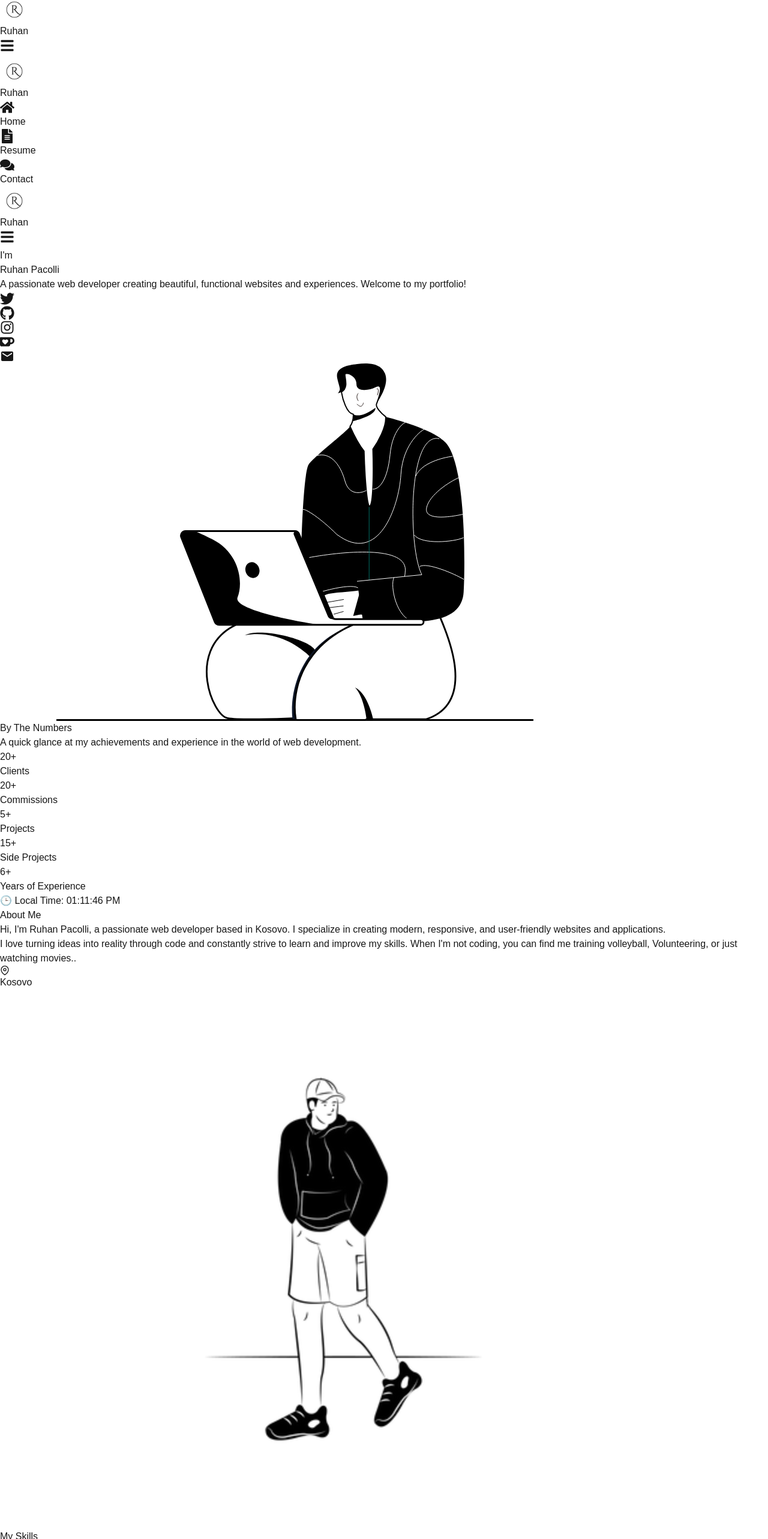
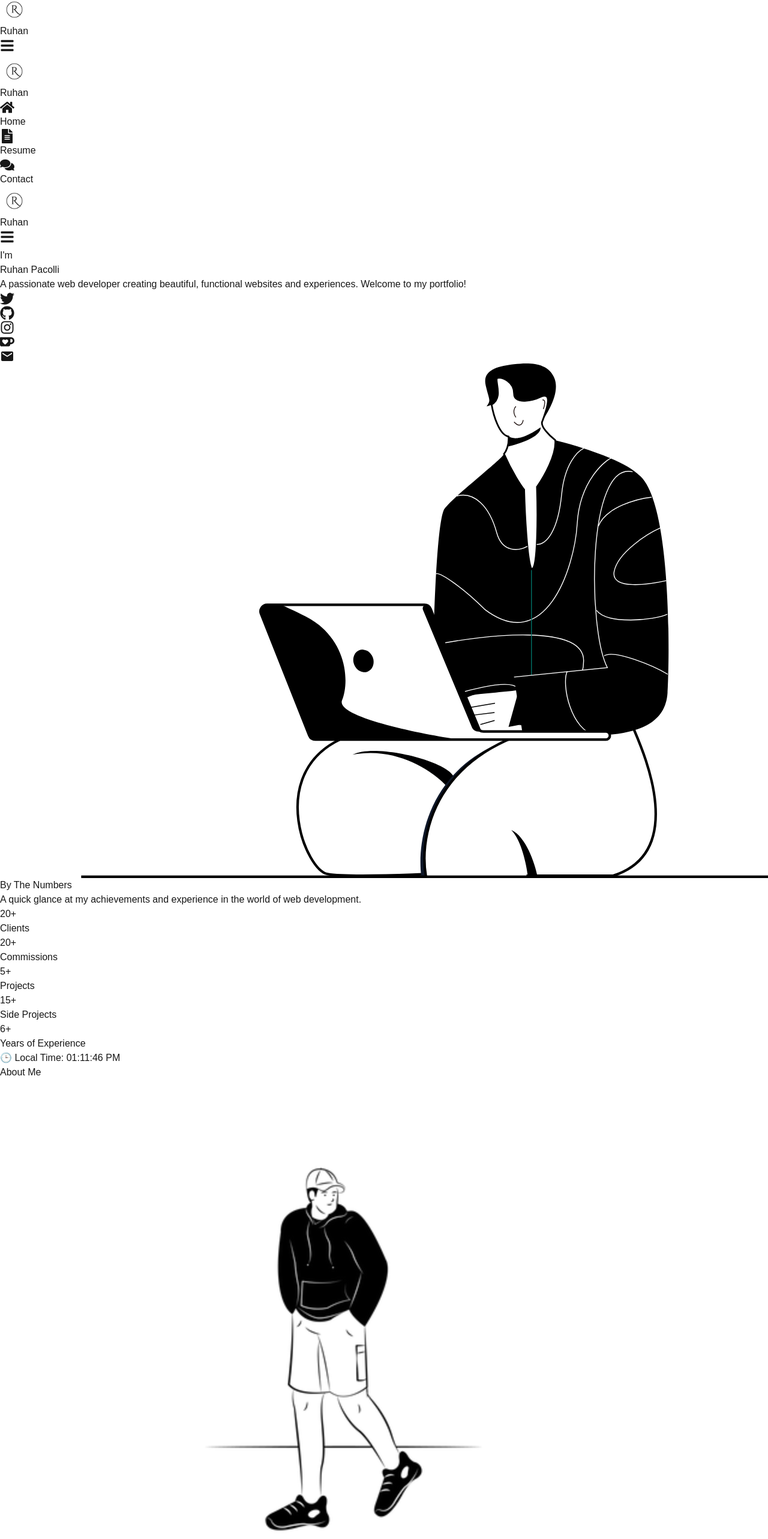
Before and after one commit to Ruhanpaco/Portfolio-illustrative, a Next.js app: page / in a window 1280 px wide. Shown: the part 224-2790 px from the top of the page at 60% size. Built offline with nearby package versions, Linux system fonts and the light colour scheme.

Commit message:
Initial commit - Portfolio project

```diff
--- a/src/app/page.tsx
+++ b/src/app/page.tsx
@@ -2,6 +2,7 @@
 
 import { motion } from 'framer-motion';
 import { useEffect, useState } from 'react';
+import Image from 'next/image'; // Import the Image component from Next.js
 import SocialMedia from './components/SocialMedia';
 import Skills from './components/Skills';
 import ByTheNumbers from './components/ByTheNumbers'; // Import the updated component
@@ -116,14 +117,21 @@ export default function Home() {
 
         {/* Right Side (Image) */}
         <div className="w-full md:w-1/2 flex justify-center mt-8 md:mt-0">
-          <motion.img
-            src="/assets/img/image-profile.svg"
-            alt="Profile Image"
+          <motion.div
             className="w-full max-w-[300px] sm:max-w-[400px] md:max-w-[500px] lg:max-w-[700px] xl:max-w-[800px] h-auto object-contain"
             initial={{ opacity: 0, x: 100 }}
             animate={{ opacity: 1, x: 0 }}
             transition={{ duration: 1, delay: 1 }}
-          />
+          >
+            <Image
+              src="/assets/img/image-profile.svg"
+              alt="Profile Image"
+              layout="responsive"
+              width={500}
+              height={500}
+              objectFit="contain"
+            />
+          </motion.div>
         </div>
       </section>
 
@@ -147,7 +155,20 @@ export default function Home() {
           </motion.div>
 
           <h2 className="text-3xl sm:text-4xl md:text-5xl font-bold text-center mb-8">About Me</h2>
-          <div className="flex flex-col md:flex-row items-center gap-8">
+          <div className="flex flex-col md:flex-row-reverse items-center gap-8">
+            {/* Right Side (Image) */}
+            <div className="w-full md:w-1/2 flex justify-center">
+              <motion.img
+                src="/assets/img/about-me.png" // Updated image path
+                alt="About Me"
+                className="w-[450px] h-[450px] object-cover rounded-lg" // No shadow, no border
+                initial={{ opacity: 0, x: 100 }}
+                whileInView={{ opacity: 1, x: 0 }}
+                transition={{ duration: 1, delay: 0.5 }}
+                viewport={{ once: true }}
+              />
+            </div>
+
             {/* Left Side (Text) */}
             <div className="w-full md:w-1/2">
               <motion.p
@@ -181,22 +202,10 @@ export default function Home() {
                 </span>
               </motion.div>
             </div>
-
-            {/* Right Side (Image) */}
-            <div className="w-full flex justify-center">
-              <motion.img
-                src="/assets/img/about-me.png" // Updated image path
-                alt="About Me"
-                className="w-[450px] h-[450px] object-cover rounded-lg" // Bigger and no shadow
-                initial={{ opacity: 0, x: 100 }}
-                whileInView={{ opacity: 1, x: 0 }}
-                transition={{ duration: 1, delay: 0.5 }}
-                viewport={{ once: true }}
-              />
-            </div>
           </div>
         </div>
       </section>
+
 
       <section className="py-12 sm:py-16 md:py-20 lg:py-24 bg-white">
         <h2 className="text-3xl sm:text-4xl md:text-5xl font-bold text-center mb-8">My Skills</h2>
@@ -219,10 +228,14 @@ export default function Home() {
               >
                 {/* Photo on the Left */}
                 <div className="w-full md:w-1/3 flex justify-center">
-                  <img
+                  <Image
                     src={project.image}
                     alt={project.title}
-                    className="w-full h-48 md:h-64 object-cover rounded-lg border border-black"
+                    layout="intrinsic"
+                    width={400}
+                    height={300}
+                    objectFit="cover"
+                    className="rounded-lg border-2 border-black"
                   />
                 </div>
 
--- a/src/app/resume/page.tsx
+++ b/src/app/resume/page.tsx
@@ -172,10 +172,10 @@ export default function Resume() {
           <div className="mt-8">
             <h2 className="text-xl font-bold text-gray-900 mb-4">Professional Summary</h2>
             <p className="text-gray-700 leading-relaxed">
-               Hi, I&apos;m Ruhan Pacolli, a software developer from Kosovo with a passion for building web applications that solve real-world problems. My focus is on creating modern and scalable applications using technologies like JavaScript, React, and more.
+              Hi, I&apos;m Ruhan Pacolli, a software developer from Kosovo with a passion for building web applications that solve real-world problems. My focus is on creating modern and scalable applications using technologies like JavaScript, React, and more.
             </p>
+          </div>
 
-          </div>
 
           {/* Skills */}
           <div className="mt-8 w-full">
```
